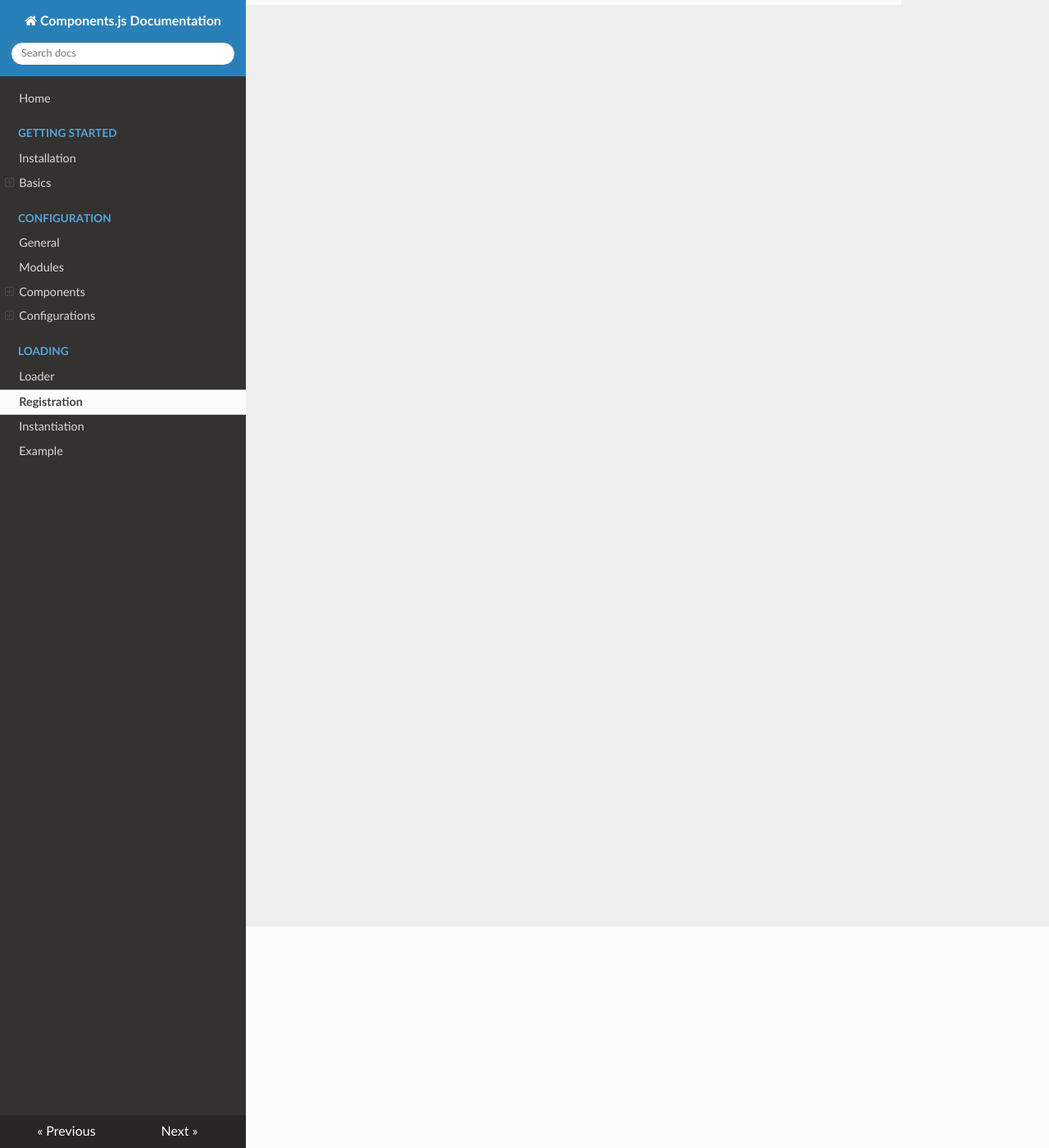
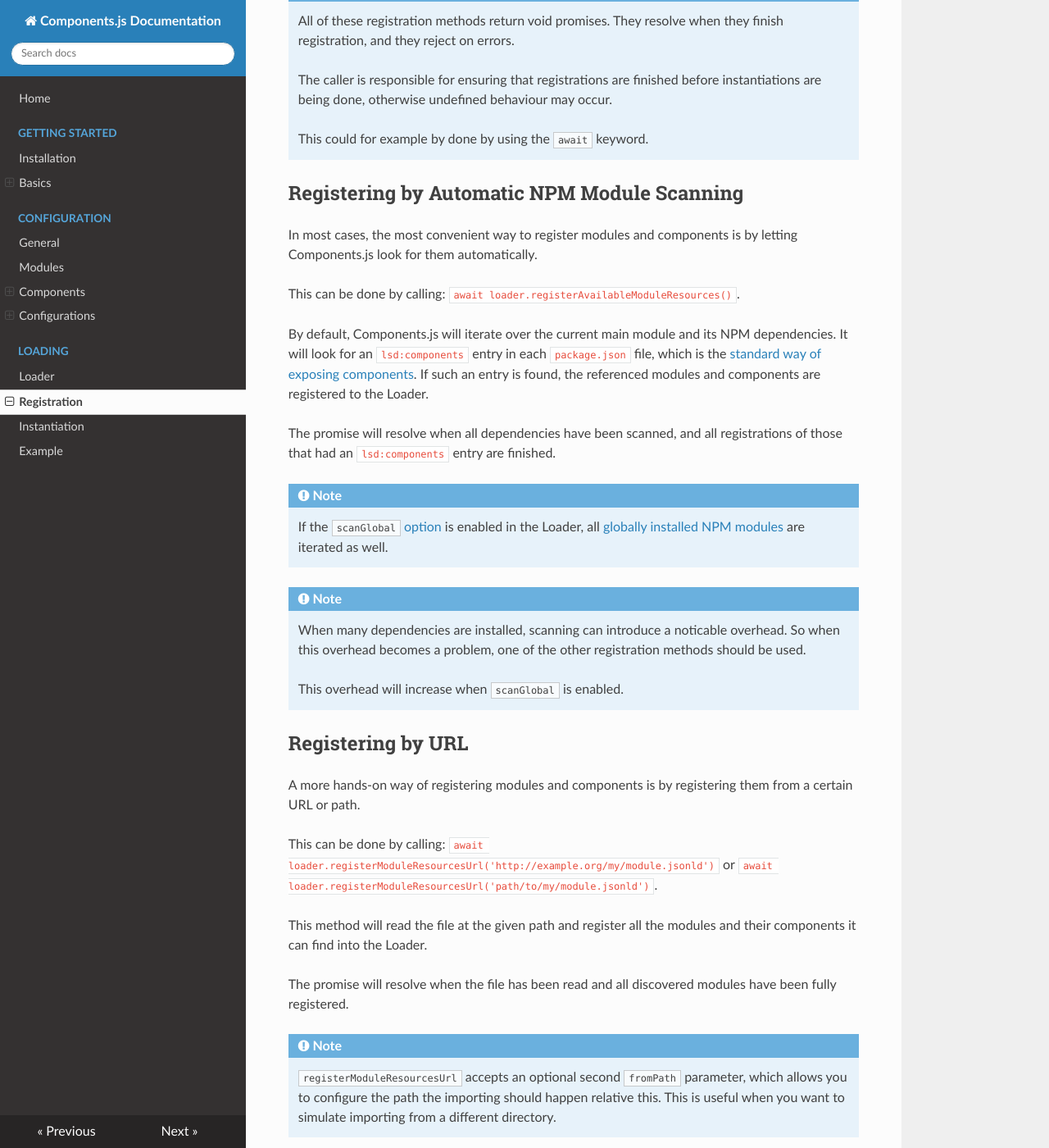
Before and after one commit to LinkedSoftwareDependencies/Documentation-Components.js, an MkDocs documentation site: the page built from docs/loading/registration.md, in a window 1280 px wide and 1400 px high, scrolled down 270 px. Shown: the whole window at 82% size. Built offline with MkDocs 1.6.1, drawn with Linux system fonts in a browser that asks for light colours; nearby versions of some CDN libraries; old or Windows-style settings are respelled for this version of MkDocs; some of the changed text lies outside the part shown.

Commit message:
Add section on module registration

```diff
--- a/docs/loading/registration.md
+++ b/docs/loading/registration.md
@@ -1 +1,73 @@
-TODO
+The Loader offers three different for registering modules and their components:
+
+1. By automatic NPM module scanning
+2. By URL
+3. By triple stream
+
+!!! note
+    All of these registration methods return void promises.
+    They resolve when they finish registration,
+    and they reject on errors.
+
+    The caller is responsible for ensuring that registrations are finished before instantiations are being done,
+    otherwise undefined behaviour may occur.
+
+    This could for example by done by using the `await` keyword.
+
+## Registering by Automatic NPM Module Scanning
+
+In most cases, the most convenient way to register modules and components
+is by letting Components.js look for them automatically.
+
+This can be done by calling: `await loader.registerAvailableModuleResources()`.
+
+By default, Components.js will iterate over the current main module and its NPM dependencies.
+It will look for an `lsd:components` entry in each `package.json` file, which is the [standard way of exposing components](../basics/exposing_components/).
+If such an entry is found, the referenced modules and components are registered to the Loader.
+
+The promise will resolve when all dependencies have been scanned,
+and all registrations of those that had an `lsd:components` entry are finished.
+
+!!! note
+    If the [`scanGlobal` option](./loader/#loader-options) is enabled in the Loader,
+    all [globally installed NPM modules](https://docs.npmjs.com/getting-started/installing-npm-packages-globally) are iterated as well.
+
+!!! note
+    When many dependencies are installed, scanning can introduce a noticable overhead.
+    So when this overhead becomes a problem, one of the other registration methods should be used.
+
+    This overhead will increase when `scanGlobal` is enabled.
+
+## Registering by URL
+
+A more hands-on way of registering modules and components is by registering them from a certain URL or path.
+
+This can be done by calling: `await loader.registerModuleResourcesUrl('http://example.org/my/module.jsonld')`
+or `await loader.registerModuleResourcesUrl('path/to/my/module.jsonld')`.
+
+This method will read the file at the given path and register all the modules and their components it can find into the Loader.
+
+The promise will resolve when the file has been read and all discovered modules have been fully registered.
+
+!!! note
+    `registerModuleResourcesUrl` accepts an optional second `fromPath` parameter,
+    which allows you to configure the path the importing should happen relative this.
+    This is useful when you want to simulate importing from a different directory.
+
+!!! note
+    JSON-LD files are not a requirement, other RDF serializations can also be interpreted automatically as mentioned [here](../getting_started/basics/config_serializations).
+
+## Registering by triple stream
+
+A more advanced way of registering modules is by registering them using a triple stream.
+
+This can be done by calling: `await loader.registerModuleResourcesStream(myTripleStream)`.
+
+This stream should contain triples using the appropriate [module and component vocabularies](../configuration/components/general/).
+The triples in this stream must be defined using [triple representation from N3.js](https://www.npmjs.com/package/n3#triple-representation).
+All discovered modules and components will be registered into the Loader.
+
+The promise will resolve when the stream has been fully consumed and all discovered modules have been fully registered.
+
+!!! note
+    In the future, triples will be accepted according to the [RDFJS specification](https://github.com/rdfjs/representation-task-force/blob/master/interface-spec.md#triple).
```
